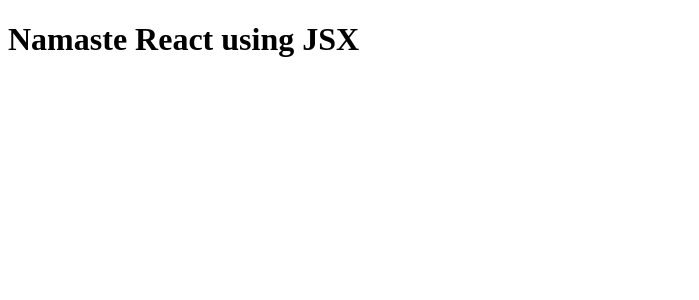
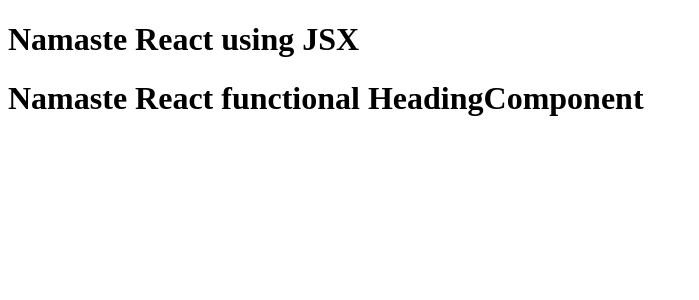
Before and after one commit to juniorjudy123/Namaste-React, a React (Vite) app: page / in a window 1280 px wide. Shown: the top 300 px of the page, without its empty margins (0-699 px from the left). Built offline with nearby package versions, Linux system fonts and the light colour scheme.

Commit message:
functional components created,jsx etx day3

```diff
--- a/App.js
+++ b/App.js
@@ -1,9 +1,18 @@
 import React from "react";
 import ReactDOM from "react-dom";
 
-const jsxHeading = <h1>Namaste React using JSX</h1>;
-console.log(jsxHeading);
+const Title = () => (
+    <h1 className="head">Namaste React using JSX</h1>
+);
+
+const HeadingComponent = () => {
+    return (
+        <div>
+            <Title />
+            <h1 className="heading">Namaste React functional HeadingComponent</h1>
+        </div>
+    );
+};
 
 const root = document.getElementById("root");
-
-ReactDOM.render(jsxHeading, root);
+ReactDOM.render(<HeadingComponent />, root);
```
